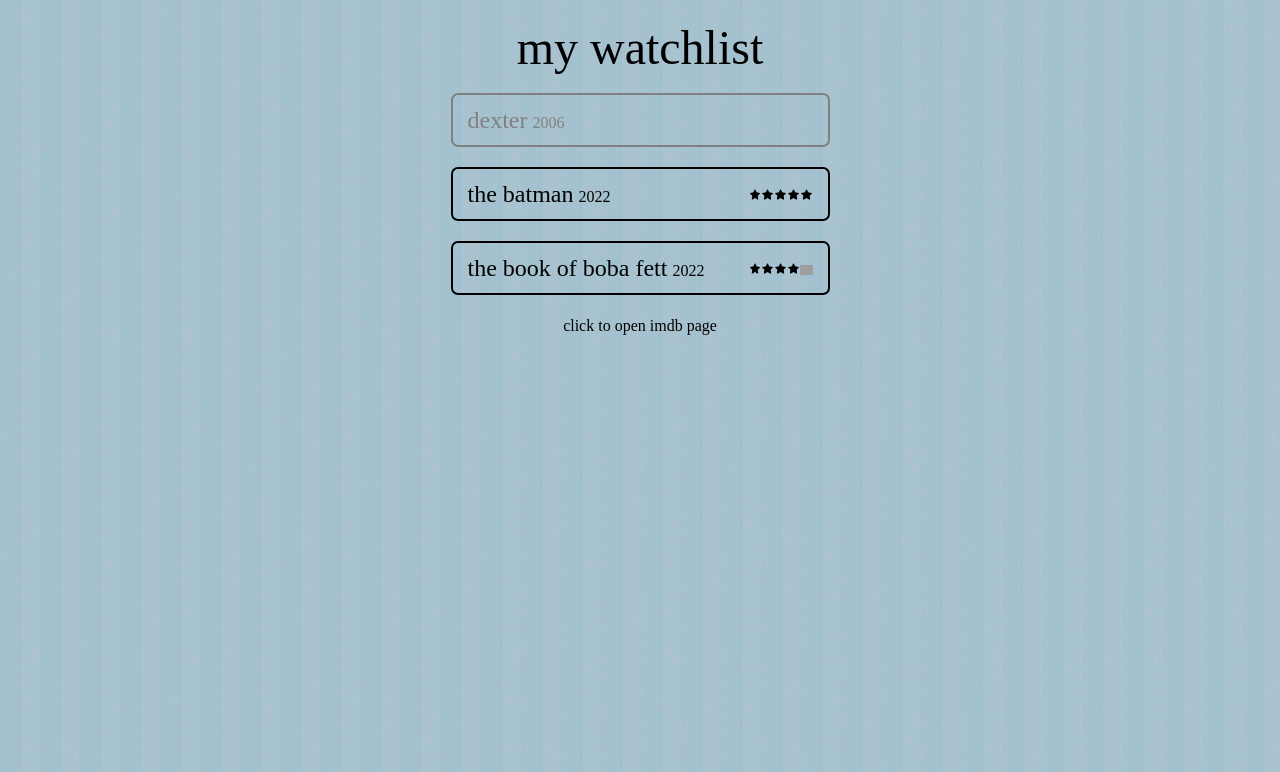
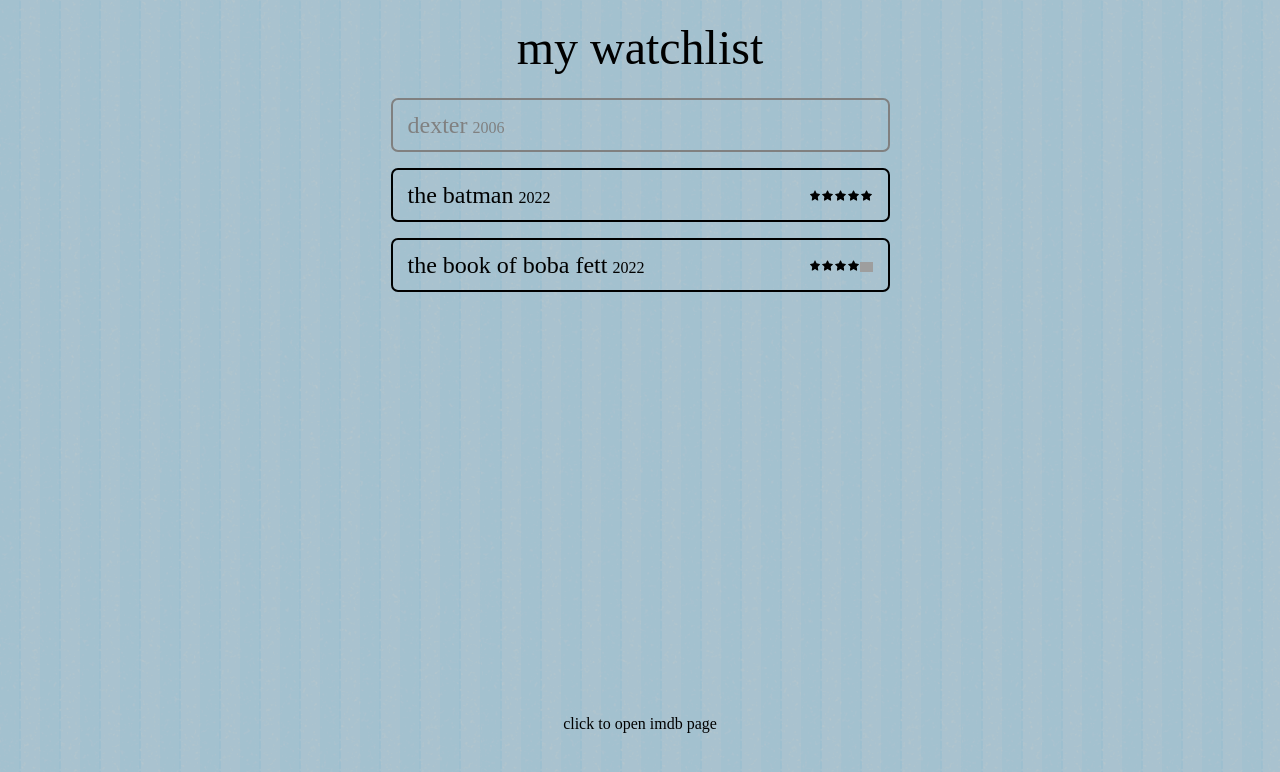
Before and after one commit to vancityspiller/my-watchlist, a React (Vite) app: page / in a window 1280 px wide. Shown: the top 772 px of the page. Built offline with nearby package versions, Linux system fonts and the light colour scheme; grey boxes are pictures that could not be loaded; a web font is replaced by a local one.

Commit message:
Some form of scrolling I believe

```diff
--- a/src/App.jsx
+++ b/src/App.jsx
@@ -23,7 +23,7 @@
             "year": 2022,
             "watched": true,
             "stars": 4
-        }
+        },
     ];
 
     // ------------------------------------------------------- //
@@ -31,12 +31,14 @@
     return (
         <div className='main'>
             <div className='title'>my watchlist</div>
+            <div className='list'>
             {
                 data.map((element) => {
                     return <Item key={element.name} info={element}/>
                 })
             }
-            click to open imdb page
+            </div>
+            <div className='footer'>click to open imdb page</div>
         </div>
     )
 }
--- a/src/index.css
+++ b/src/index.css
@@ -6,6 +6,7 @@
     -moz-osx-font-smoothing: grayscale;
 
     background: url(../src/images/crisp-paper-ruffles.png), #9cc1d3;
+    overflow: hidden;
 }
 
 ::-webkit-scrollbar{
@@ -20,7 +21,7 @@
 
 .main {
     margin: auto;
-    width: 750px;
+    width: 550px;
 
     margin-top: 20px;
     text-align: center;
@@ -31,16 +32,30 @@
     margin-bottom: 20px;
 }
 
+.list {
+    overflow: auto;
+    height: 75vh;
+}
+
+.footer {
+    margin-top: 20px;
+    margin-bottom: 5px;
+}
+
 .item {
     margin: auto;
-    width: 50%;
+    margin-top: 20px;
+    width: 90%;
 
     border-radius: 5px;
     height: 50px;
     line-height: 50px;
     vertical-align: middle;
     text-align: left;
-    margin-bottom: 3vh;
+}
+
+.item:first-child {
+    margin-top: 5px;
 }
 
 .watched {
```
